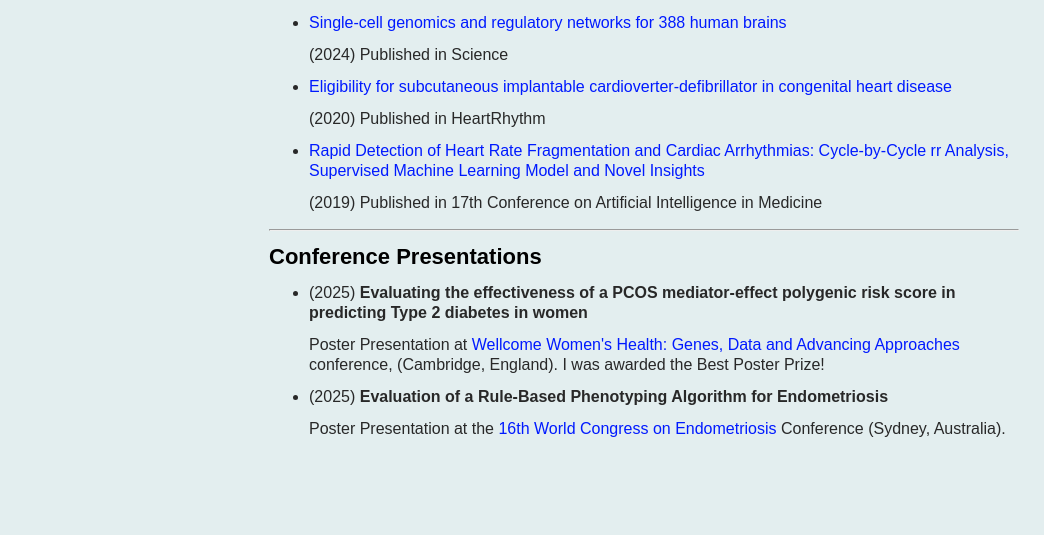
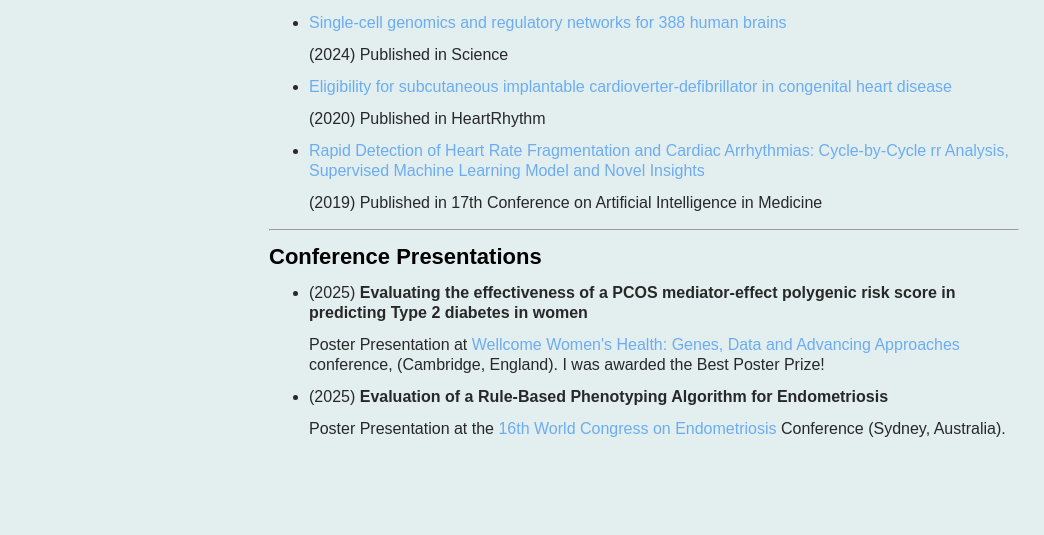
Before and after one commit to AnanyaRa/AnanyaRa.github.io, a plain HTML site: page index.html in a window 1280 px wide. Shown: the part 420-955 px from the top of the page, without its empty margins (111-1155 px from the left). Drawn offline with Linux system fonts and the light colour scheme.

Commit message:
update highlight color

```diff
--- a/styles.css
+++ b/styles.css
@@ -58,7 +58,7 @@ p {
 
 a {
 	text-decoration: none;
-	color: rgb(0, 26, 255);
+	color: rgb(108, 173, 241);
 	margin: 8px 0px;
 	font-weight: 500;
 }
```
